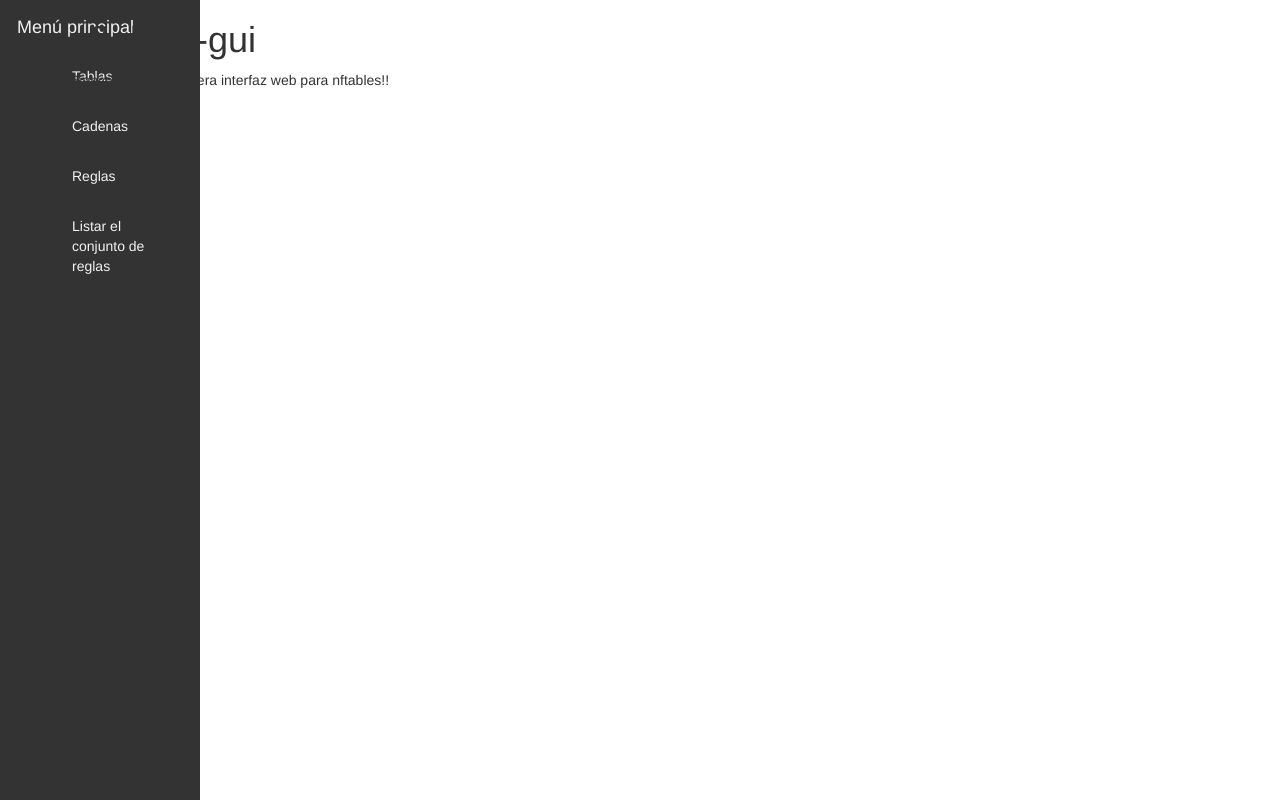
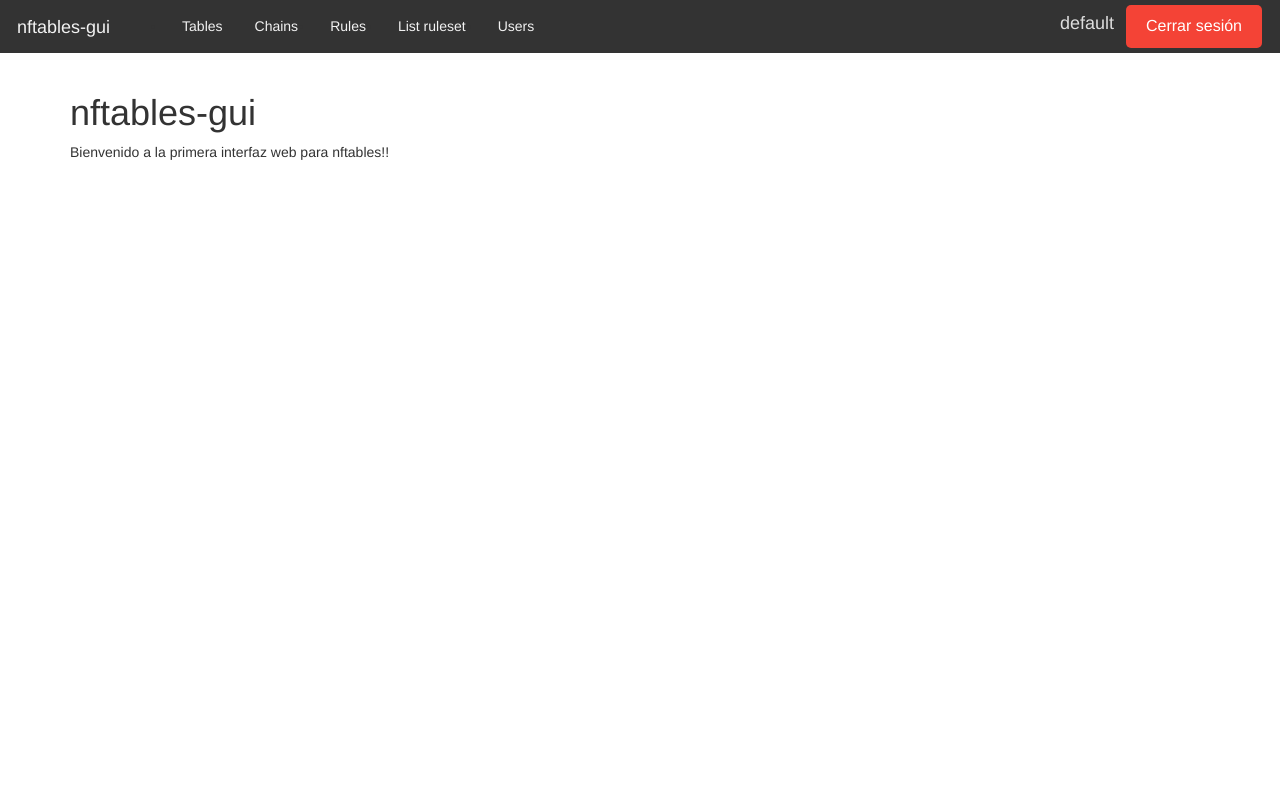
Before and after one commit to alegarsan11/nftables-gui, a Flask app: page / in a window 1280 px wide. Run offline with Flask 3, Linux system fonts and the light colour scheme; a user stored in the database is signed in; some libraries are stand-ins or nearby versions.

Commit message:
feat: sesion on app

```diff
--- a/nftables-frontend/app.py
+++ b/nftables-frontend/app.py
@@ -1,5 +1,5 @@
 from flask import Flask
-from views import visualization_bp
+from views import visualization_bp, creation_bp
 from flask_bootstrap import Bootstrap
 from models import db
 from flask_migrate import Migrate
@@ -9,6 +9,7 @@ from service import create_default_user, login_manager
 
 app = Flask(__name__)
 app.register_blueprint(visualization_bp)
+app.register_blueprint(creation_bp)
 dir_path = os.path.dirname(os.path.realpath(__file__))
 app.config['SECRET_KEY'] = 'hfds732klejds90ahg'
 app.config['SQLALCHEMY_DATABASE_URI'] = f'sqlite:///{dir_path}/instance/nftables.db'
--- a/nftables-frontend/models.py
+++ b/nftables-frontend/models.py
@@ -10,6 +10,7 @@ class User(UserMixin, db.Model):
     username = db.Column(db.String(80), unique=True, nullable=False)
     password = db.Column(db.String(120), nullable=False)
     email = db.Column(db.String(120), unique=True, nullable=False)
+    role = db.Column(db.String(120), nullable=False)
     is_active = db.Column(db.Boolean, nullable=False)
 
     def __repr__(self):
--- a/nftables-frontend/service.py
+++ b/nftables-frontend/service.py
@@ -6,7 +6,7 @@ login_manager = LoginManager()
 def create_default_user():
     user = User.query.filter_by(username='default').first()
     if not user:
-        user = User(username='default', email='default@example.com',password="defaultpassword" ,is_active=True)
+        user = User(username='default', email='default@example.com',password="defaultpassword" ,role="administrator" ,is_active=True)
         db.session.add(user)
         db.session.commit()
 
--- a/nftables-frontend/static/css/base.css
+++ b/nftables-frontend/static/css/base.css
@@ -1,11 +1,6 @@
 .navbar {
     background-color: #333;
-    height: 100%;
-    width: 200px;
-    position: fixed;
-    overflow: auto;
     border-radius: 0%;
-
 }
 
 .navbar a {
@@ -19,6 +14,36 @@
     background-color: #ddd;
     color: black;
 }
+
+.parrafo {
+    margin-top: 10px;
+    font-size: 18px;
+    color: #ddd;
+    margin-right: 10px;
+
+}
+
+.button-logout {
+    background-color: #f44336;
+    color: white;
+    border: none;
+    border-radius: 5px;
+    padding: 10px 20px;
+    text-align: center;
+    text-decoration: none;
+    display: inline-block;
+    font-size: 16px;
+    margin: 4px 2px;
+    cursor: pointer;
+
+}
+
+.salida {
+    display: flex;
+    text-align: right;
+    justify-content: flex-end;
+}
+
 .content {
     margin-left: 20px !important;
     padding: 1px 16px !important;
--- a/nftables-frontend/templates/base.html
+++ b/nftables-frontend/templates/base.html
@@ -5,23 +5,35 @@
 <link rel="stylesheet" href="{{ url_for('static', filename='css/base.css') }}">
 {% endblock %}
 {% block navbar %}
-<nav class="navbar navbar-expand-lg navbar-light bg-light">
-    <a class="navbar-brand" href="/">Menú principal</a>
+<nav class="navbar">
+  <div>
+    <a class="navbar-brand" href="/">nftables-gui</a>
+  </div>
     <div class="collapse navbar-collapse" id="navbarNav">
       <ul class="navbar-nav ml-auto">
         <li class="nav-item active">
-          <a class="nav-link" href="#">Tablas <span class="sr-only">(current)</span></a>
+          <a class="nav-link" href="#">Tables</a>
         </li>
         <li class="nav-item">
-          <a class="nav-link" href="#">Cadenas</a>
+          <a class="nav-link" href="#">Chains</a>
         </li>
         <li class="nav-item">
-          <a class="nav-link" href="#">Reglas</a>
+          <a class="nav-link" href="#">Rules</a>
         </li>
         <li class="nav-item">
-          <a class="nav-link" href="/list_ruleset">Listar el conjunto de reglas</a>
+          <a class="nav-link" href="/list_ruleset">List ruleset</a>
+        </li>
+        <li class="nav-item">
+          <a class="nav-link" href="/users">Users</a>
         </ul>
+        <div class="salida">
+          <p class="parrafo">{{ current_user.username }}</p>
+
+          <button class="button-logout" onclick="location.href='/logout'">Cerrar sesión</button>
+
+        </div>
     </div>
+
     </nav>
 {% endblock %}
 
@@ -29,3 +41,11 @@
     {% block content %}
     {% endblock %}
   </div>
+
+  {% block footer %}
+  <footer class="footer">
+    <div class="container">
+      <span class="text-muted">Nftables-frontend</span>
+    </div>
+  </footer>
+  {% endblock %}
--- a/nftables-frontend/views.py
+++ b/nftables-frontend/views.py
@@ -2,7 +2,8 @@ import requests
 from flask import Blueprint, render_template, flash, redirect, url_for
 from flask_login import login_user, logout_user, login_required, current_user
 from models import User
-from forms import LoginForm
+from forms.forms import LoginForm, CreateUserForm
+from service import db
 
 visualization_bp = Blueprint('visualization', __name__)
 creation_bp = Blueprint('creation', __name__)
@@ -22,17 +23,30 @@ def main_view():
         form = LoginForm()
         return render_template('login.html', form=form)
 
-@visualization_bp.route('/login', methods=['POST'])
+@visualization_bp.route('/users', methods=['GET'])
+def users():
+    users = User.query.all()
+    return render_template('users.html', users=users)
+
+
+
+@creation_bp.route('/login', methods=['POST'])
 def login():
     form = LoginForm()
     if form.validate_on_submit():
+        print('Validating login form...')
         user = User.query.filter_by(username=form.username.data).first()
         if user is not None and user.check_password(form.password.data):
             login_user(user)
             flash('Logged in successfully.')
             return redirect('/')
         else:
+            form.validate_username(form.username)
             flash('Invalid username or password.')
+    else:
+        print('Invalid username or password.')
+        print(form.errors)
+        flash('Invalid username or password.')
     return render_template('login.html', form=form)
 
 def format_nftables_config(config_string):
@@ -49,6 +63,27 @@ def format_nftables_config(config_string):
     formatted_string = '\n'.join(lines)
     return formatted_string
 
-@creation_bp.route('/create_user')
+@visualization_bp.route('/create_user')
 def create_user():
-    return render_template('create_user.html')
+
+    return render_template('create_user.html', form=CreateUserForm())
+
+@creation_bp.route('/create_user', methods=['POST'])
+def create_user_post():
+    form = CreateUserForm()
+    if form.validate_on_submit():
+        user = User(username=form.username.data, email=form.email.data, password=form.password.data, role=form.role.data, is_active=True)
+        db.session.add(user)
+        db.session.commit()
+        flash('User created successfully.')
+        return redirect('/users')
+    else:
+        flash('Error creating user.')
+        print(form.errors)
+        return render_template('create_user.html', form=form)
+
+@creation_bp.route("/logout")
+def logout():
+    '''Cerrar sesión'''
+    logout_user()
+    return redirect('/')
--- a/nftables-parser/requirements.txt
+++ /dev/null
@@ -1 +0,0 @@
-hug
--- a/nftables-frontend/requirements.txt
+++ b/requirements.txt
@@ -4,3 +4,5 @@ flask_sqlalchemy
 flask-migrate
 flask-login
 flask-wtf
+hug
+email_validator
```
Also changed, not shown: nftables-frontend/forms.py (deleted, +0 -8 lines), nftables-frontend/forms/forms.py (added, +41 -0 lines), nftables-frontend/static/css/login.css (added, +7 -0 lines), nftables-frontend/static/css/users.css (added, +25 -0 lines), nftables-frontend/templates/create_user.html (added, +70 -0 lines), nftables-frontend/templates/login.html (+29 -11 lines), nftables-frontend/templates/users.html (added, +31 -0 lines), 1 other file.
